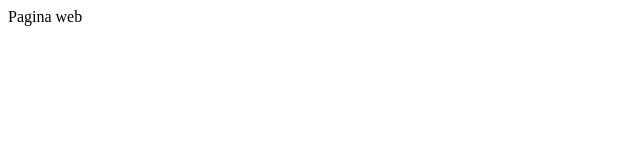
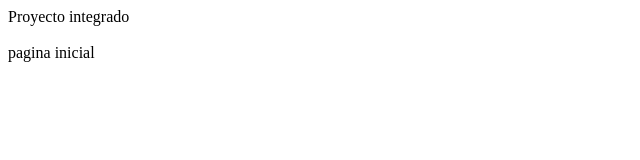
Before and after one commit to antonellasuarez1234/pagina-octavo, a plain HTML site: page index.html in a window 1280 px wide. Shown: the whole page, without its empty margins (0-640 px from the left). Drawn offline with Linux system fonts and the light colour scheme.

Commit message:
actualización3 - 10 abril

```diff
--- a/index.html
+++ b/index.html
@@ -6,6 +6,7 @@
     <title>Document</title>
 </head>
 <body>
-    Pagina web
+    Proyecto integrado <br> <br>
+    pagina inicial
 </body>
 </html>
```
